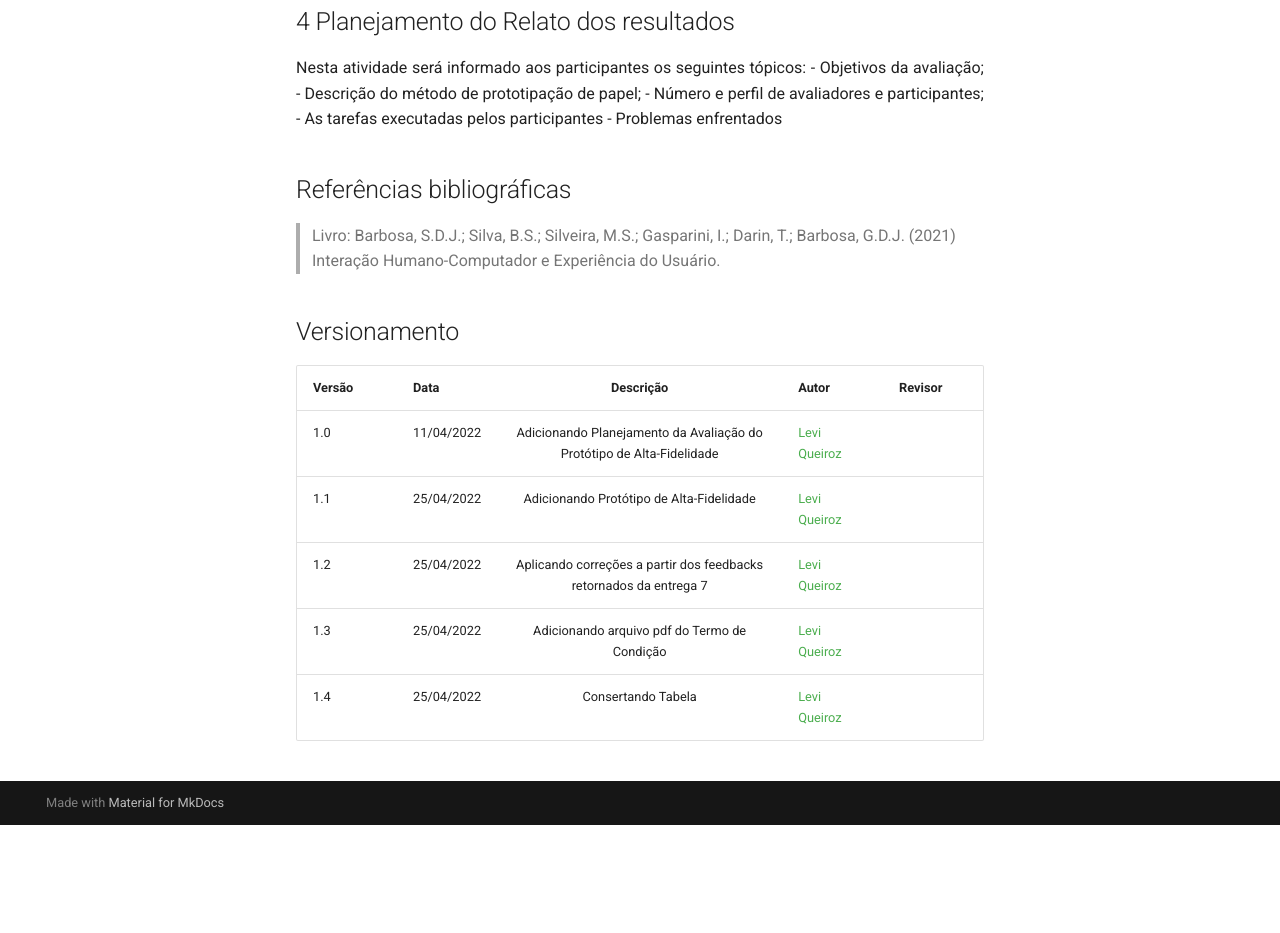
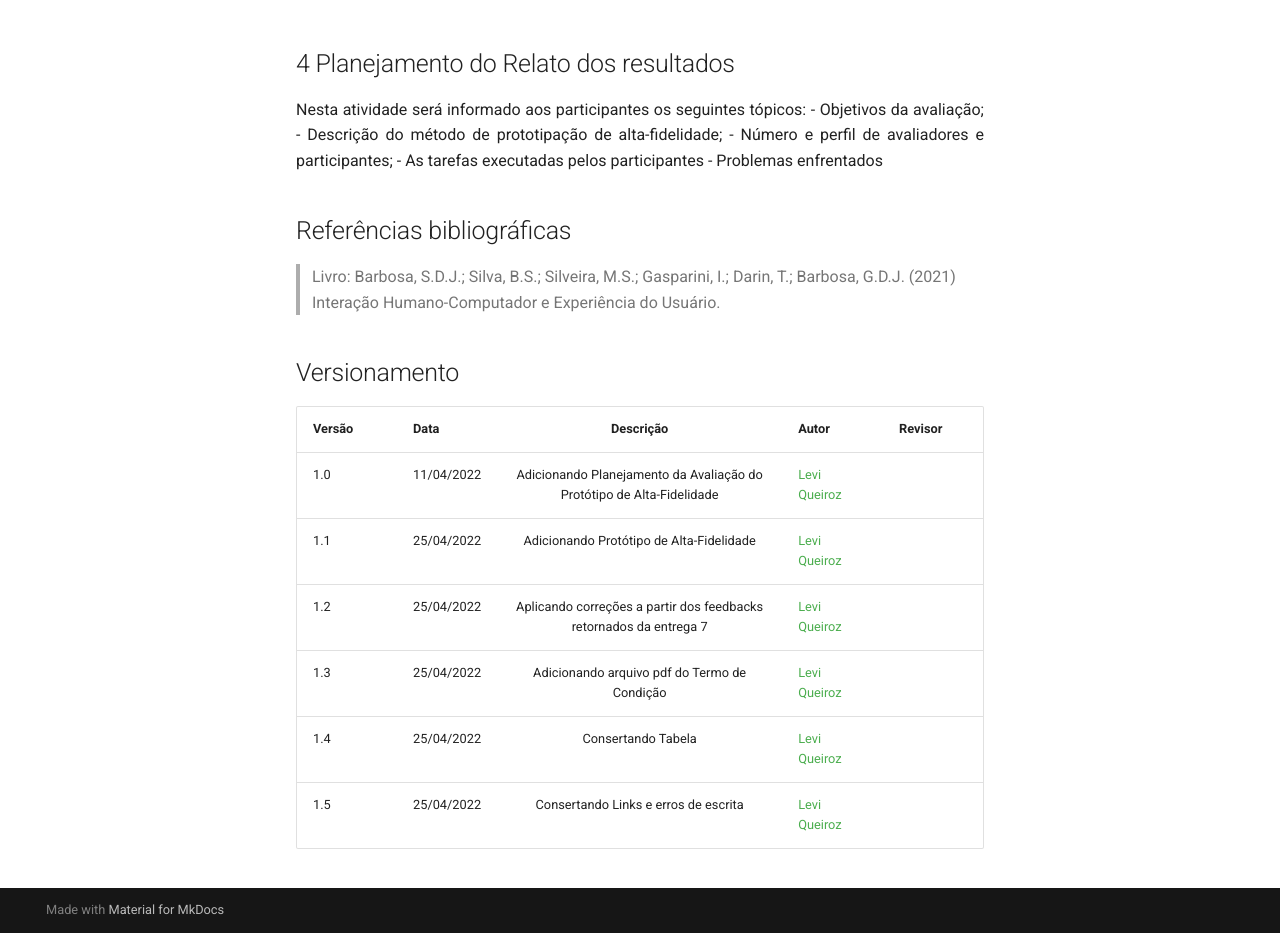
Before and after one commit to heitormsb/2021.2-Exercito-Brasileiro, an MkDocs documentation site: the page built from docs/Design_avaliacao_desenv/nivel3/planejamento_avaliacao_protoAltaFid.md, in a window 1280 px wide and 1400 px high, scrolled down 2556 px. Shown: the part 467-1400 px from the top of the window. Built offline with MkDocs 1.6.1 and Material for MkDocs 9.7.7, drawn with Linux system fonts in a browser that asks for light colours; before the commit the page ends 3848 px from its top, so only the background shows below that.

Commit message:
Consertando Links e erros de escrita

```diff
--- a/docs/Design_avaliacao_desenv/nivel3/planejamento_avaliacao_protoAltaFid.md
+++ b/docs/Design_avaliacao_desenv/nivel3/planejamento_avaliacao_protoAltaFid.md
@@ -24,9 +24,11 @@
 ## 3.1 Termo de Condição e Ambientação
 <div style="text-align: justify">
 O termo de condição será impresso e assinado pelo entrevistado e será colocado o protótipo de alta-fidelidade no computador que será emprestado ao entrevistado para ser realizado as tarefas.
+
+<embed src="../../arquivos/Termo_de_condicao_protoAlta.pdf" width="700" height="500" type='application/pdf'>
+
 </div>
 
-<embed src="../../arquivos/Termo_de_condicao_protoAlta.pdf" width="700" height="500" type='application/pdf'>
 
 ## 3.2 Tarefas Propostas
 <div style="text-align: justify">
@@ -52,9 +54,12 @@
 
 ### 3.4.2 Protótipo
 <div style="text-align: justify">
+
 Segue o prótotipo de alta-fidelidade feito na ferramenta [Figma](https://www.figma.com/)
+
+</div>
+
 <br>
-</div>
 
 <iframe style="border: 1px solid rgba(0, 0, 0, 0.1);" width="800" height="450" src="https://www.figma.com/embed?embed_host=share&url=https://www.figma.com/proto/7nrFDn2P0REVY7IR9ohJpe/Untitled?node-id=7%3A106&scaling=min-zoom&page-id=0%3A1&starting-point-node-id=7%3A106" allowfullscreen></iframe>
 
@@ -63,7 +68,7 @@
 Nesta atividade será informado aos participantes os seguintes tópicos:
 
 - Objetivos da avaliação;
-- Descrição do método de prototipação de papel;
+- Descrição do método de prototipação de alta-fidelidade;
 - Número e perfil de avaliadores e participantes;
 - As tarefas executadas pelos participantes
 - Problemas enfrentados
@@ -80,3 +85,4 @@
 |1.2|25/04/2022| Aplicando correções a partir dos feedbacks retornados da entrega 7 | [Levi Queiroz](https://github.com/LeviQ27)||
 |1.3|25/04/2022| Adicionando arquivo pdf do Termo de Condição | [Levi Queiroz](https://github.com/LeviQ27)||
 |1.4|25/04/2022| Consertando Tabela | [Levi Queiroz](https://github.com/LeviQ27)||
+|1.5|25/04/2022| Consertando Links e erros de escrita | [Levi Queiroz](https://github.com/LeviQ27)||
```
